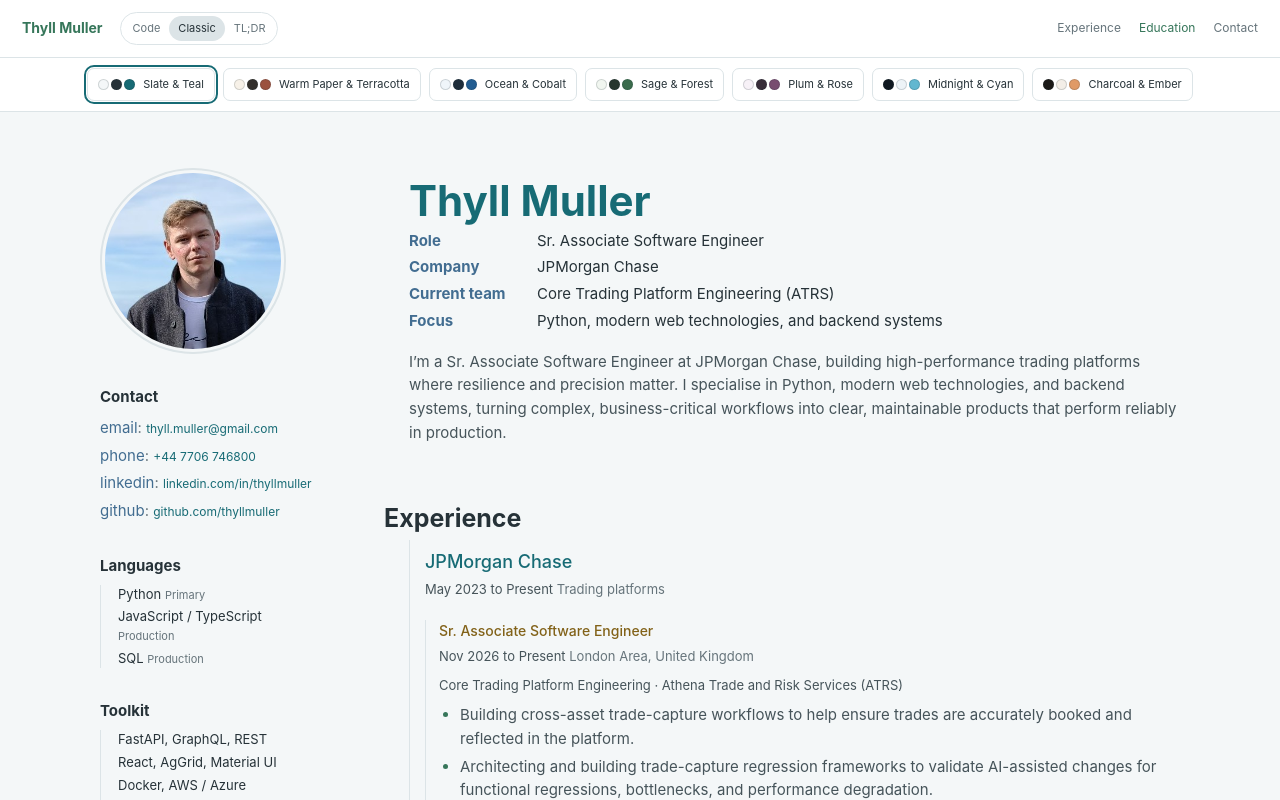
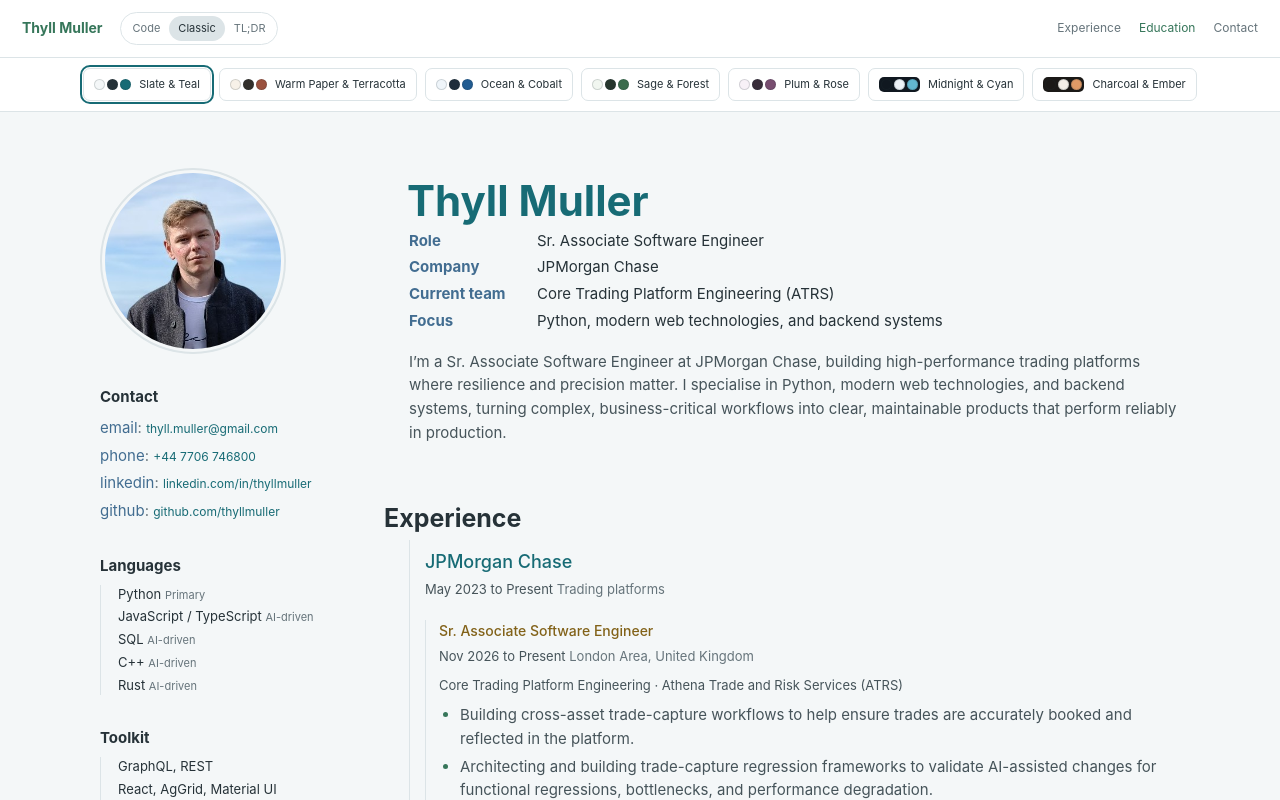
Before and after one commit to thyllmuller/thyllmuller.github.io, a plain HTML site: page index.html in a window 1280 px wide. Both pictures are taken after a click on the button "Classic". Shown: the top 800 px of the page. Drawn offline with Linux system fonts and the light colour scheme.

Commit message:
Distinguish dark palettes and refresh skills

```diff
--- a/index.html
+++ b/index.html
@@ -26,8 +26,8 @@
         <div><dt>linkedin</dt><dd><a href="https://www.linkedin.com/in/thyllmuller/" target="_blank" rel="noreferrer">linkedin.com/in/thyllmuller</a></dd></div>
         <div><dt>github</dt><dd><a href="https://github.com/thyllmuller" target="_blank" rel="noreferrer">github.com/thyllmuller</a></dd></div>
       </dl></div>
-      <div class="profile-block" id="skills"><p class="code-label"><span class="code-keyword">public enum </span>Languages</p><p class="comment compact-comment">// A concise view of the toolkit.</p><ul class="compact-list"><li>Python <span>Primary</span></li><li>JavaScript / TypeScript <span>Production</span></li><li>SQL <span>Production</span></li></ul></div>
-      <div class="profile-block"><p class="code-label"><span class="code-keyword">public enum </span>Toolkit</p><ul class="compact-list"><li>FastAPI, GraphQL, REST</li><li>React, AgGrid, Material UI</li><li>Docker, AWS / Azure</li><li>PyTest / Jest</li></ul></div>
+      <div class="profile-block" id="skills"><p class="code-label"><span class="code-keyword">public enum </span>Languages</p><p class="comment compact-comment">// A concise view of the toolkit.</p><ul class="compact-list"><li>Python <span>Primary</span></li><li>JavaScript / TypeScript <span>AI-driven</span></li><li>SQL <span>AI-driven</span></li><li>C++ <span>AI-driven</span></li><li>Rust <span>AI-driven</span></li></ul></div>
+      <div class="profile-block"><p class="code-label"><span class="code-keyword">public enum </span>Toolkit</p><ul class="compact-list"><li>GraphQL, REST</li><li>React, AgGrid, Material UI</li><li>Docker, AWS / Azure</li><li>PyTest / Jest</li></ul></div>
       <div class="profile-block"><p class="code-label"><span class="code-keyword">public enum </span>Spoken languages</p><ul class="compact-list plain"><li>English</li><li>German</li></ul></div>
       <div class="profile-block"><p class="code-label"><span class="code-keyword">public enum </span>Interests</p><ul class="compact-list plain"><li>Wakeboarding/Kitesurfing</li><li>Photography</li><li>Learning C++</li><li>Travel</li></ul></div>
     </aside>
--- a/styles.css
+++ b/styles.css
@@ -24,6 +24,7 @@
 body[data-theme="classic"] .heading-classic { display:inline; }
 body[data-theme="classic"] .resume-source { max-width:1080px; grid-template-columns:220px minmax(0,1fr); }
 body[data-theme="classic"] .intro h1 { margin-left:25px; }
+body[data-theme="classic"] .intro h1 { transform:translateX(-2px); }
 body[data-theme="classic"] .profile-photo { border-radius:50%; border-color:var(--line); filter:none; }
 body[data-theme="classic"] .tag, body[data-theme="classic"] .comment, body[data-theme="classic"] .brace, body[data-theme="classic"] .keyword, body[data-theme="classic"] .code-keyword, body[data-theme="classic"] .code-prefix, body[data-theme="classic"] .code-suffix, body[data-theme="classic"] .muted { display:none; }
 body[data-theme="classic"] h1 { font-size:clamp(28px,3.5vw,42px); font-weight:650; }
@@ -86,6 +87,9 @@
 .palette-lab [data-palette-choice="plum"] i:nth-child(1) { background:#f7f1f7; }.palette-lab [data-palette-choice="plum"] i:nth-child(2) { background:#382d39; }.palette-lab [data-palette-choice="plum"] i:nth-child(3) { background:#784d70; }
 .palette-lab [data-palette-choice="midnight"] i:nth-child(1) { background:#101820; }.palette-lab [data-palette-choice="midnight"] i:nth-child(2) { background:#edf3f7; }.palette-lab [data-palette-choice="midnight"] i:nth-child(3) { background:#62b7d0; }
 .palette-lab [data-palette-choice="ember"] i:nth-child(1) { background:#1b1917; }.palette-lab [data-palette-choice="ember"] i:nth-child(2) { background:#f3eee7; }.palette-lab [data-palette-choice="ember"] i:nth-child(3) { background:#e09a66; }
+.palette-lab [data-palette-choice="midnight"] .palette-swatches, .palette-lab [data-palette-choice="ember"] .palette-swatches { padding:2px; border-radius:5px; }
+.palette-lab [data-palette-choice="midnight"] .palette-swatches { background:#101820; }
+.palette-lab [data-palette-choice="ember"] .palette-swatches { background:#1b1917; }
 body[data-theme="classic"][data-palette="midnight"] { color-scheme:dark; --ink:#edf3f7; --muted:#a6b3bd; --paper:#18232e; --paper-deep:#101820; --line:#2d3b47; --green:#7ac6a2; --teal:#62b7d0; --blue:#8db7e4; --rose:#e3a0b0; --gold:#e3c078; }
 body[data-theme="classic"][data-palette="ember"] { color-scheme:dark; --ink:#f3eee7; --muted:#b5aa9c; --paper:#24211e; --paper-deep:#1b1917; --line:#3d3832; --green:#9bc27a; --teal:#e09a66; --blue:#9db5d0; --rose:#df8d89; --gold:#e2c178; }
 body[data-theme="classic"][data-palette="midnight"] .topbar { background:rgba(16,24,32,.95); }
```
